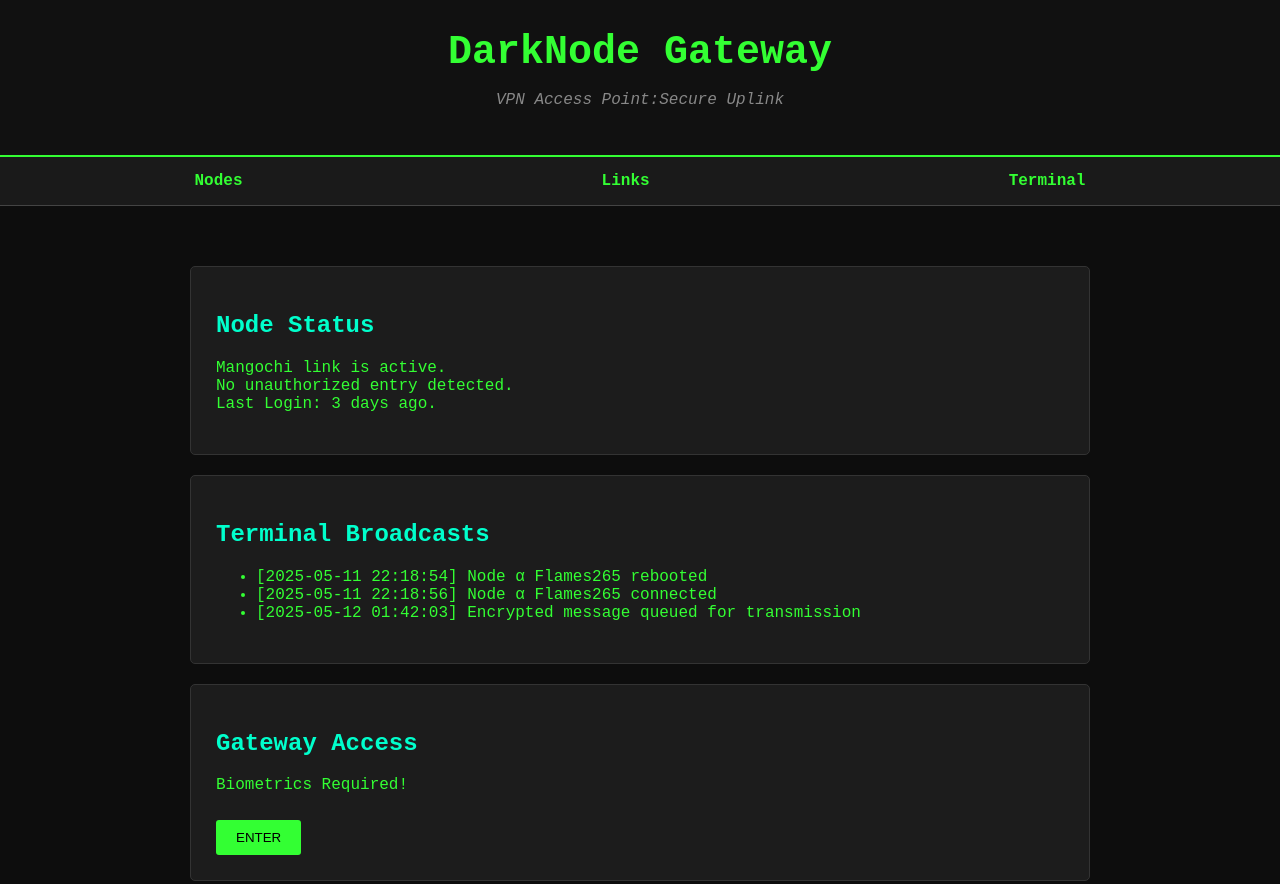
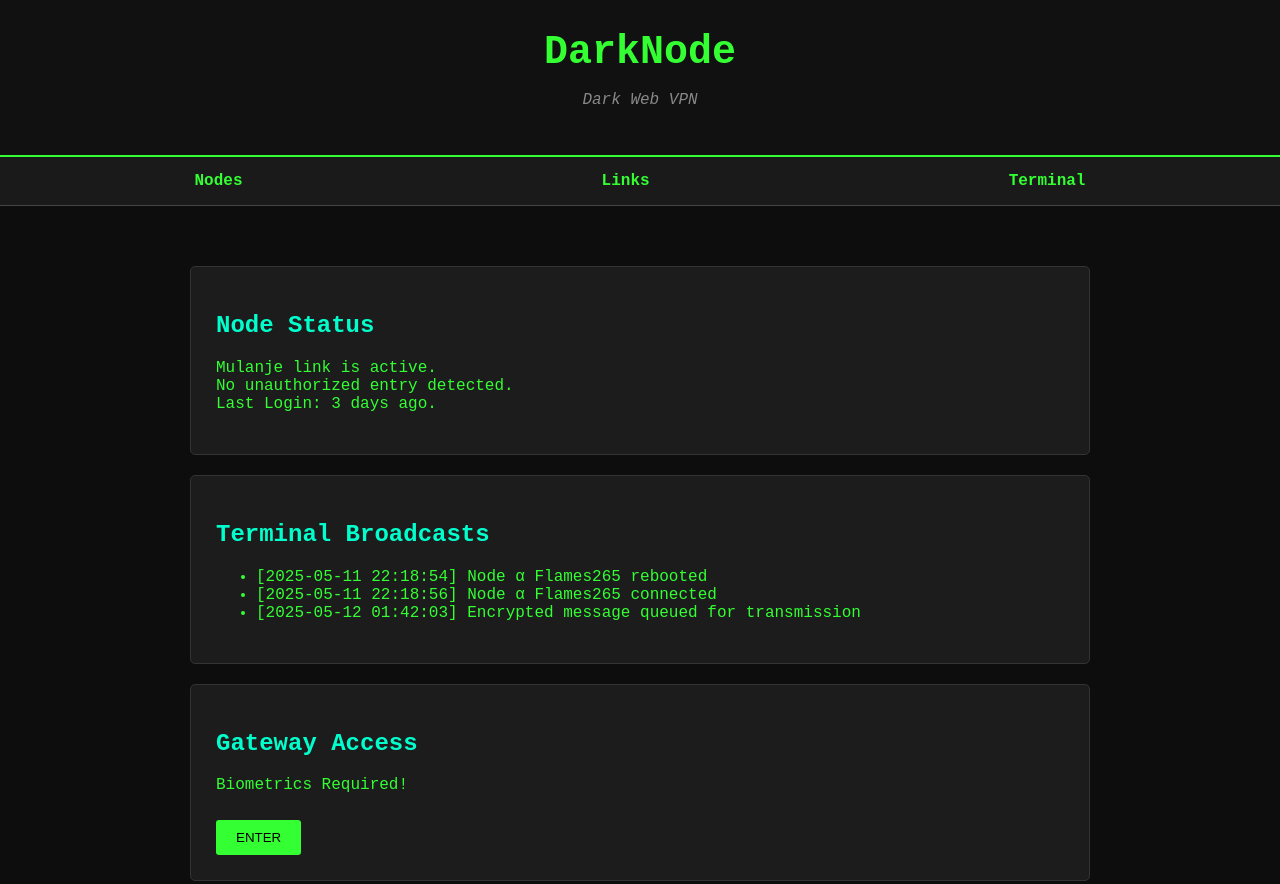
Before and after one commit to sudo-d3v/challenge, a plain HTML site: page index.html in a window 1280 px wide. Shown: the top 884 px of the page. Drawn offline with Linux system fonts and the light colour scheme.

Commit message:
Update index.html

```diff
--- a/index.html
+++ b/index.html
@@ -4,7 +4,7 @@
 <head>
   <meta charset="UTF-8" />
   <meta name="viewport" content="width=device-width, initial-scale=1.0"/>
-  <title>DarkNode Gateway</title>
+  <title>DarkNode</title>
   <style>
     body {
       font-family: 'Courier New', monospace;
@@ -87,8 +87,8 @@
 <body>
 
   <header>
-    <h1>DarkNode Gateway</h1>
-    <p>VPN Access Point:Secure Uplink</p>
+    <h1>DarkNode</h1>
+    <p>Dark Web VPN</p>
   </header>
 <!--orem ipsum dolor sit amet, consectetur adipiscing elit. Ut quis nulla rhoncus justo venenatis rhoncus eu vitae leo. Ut venenatis eros quis orci accumsan, ut ornare mauris aliquam. Sed fringilla tortor ac malesuada elementum. Phasellus sit amet sollicitudin dolor. Morbi blandit ante sed suscipit euismod. Etiam non fringilla purus, eget dignissim massa. Curabitur consectetur rhoncus iaculis. Praesent imperdiet elit nec viverra volutpat. Proin consequat viverra lectus, non pretium leo lobortis pulvinar.
 
@@ -117,7 +117,7 @@ Praesent eu tortor sed odio vehicula interdum. Donec eleifend molestie nulla, no
   <main>
     <div class="card">
       <h2>Node Status</h2>
-      <p>Mangochi link is active. <br/> No unauthorized entry detected. <br/> Last Login: 3 days ago.</p>
+      <p>Mulanje link is active. <br/> No unauthorized entry detected. <br/> Last Login: 3 days ago.</p>
     </div>
 <!--orem ipsum dolor sit amet, consectetur adipiscing elit. Ut quis nulla rhoncus justo venenatis rhoncus eu vitae leo. Ut venenatis eros quis orci accumsan, ut ornare mauris aliquam. Sed fringilla tortor ac malesuada elementum. Phasellus sit amet sollicitudin dolor. Morbi blandit ante sed suscipit euismod. Etiam non fringilla purus, eget dignissim massa. Curabitur consectetur rhoncus iaculis. Praesent imperdiet elit nec viverra volutpat. Proin consequat viverra lectus, non pretium leo lobortis pulvinar.
 
```
